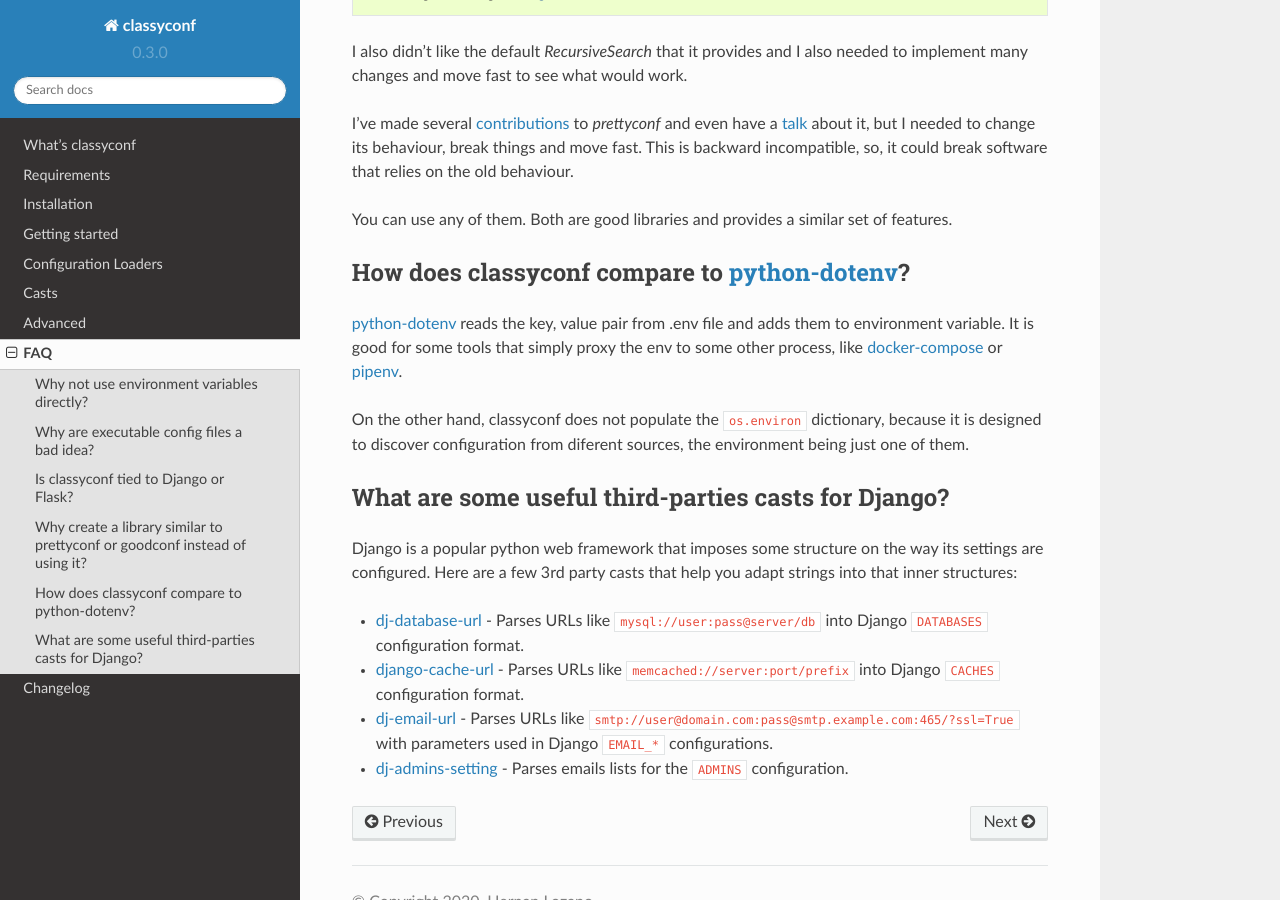
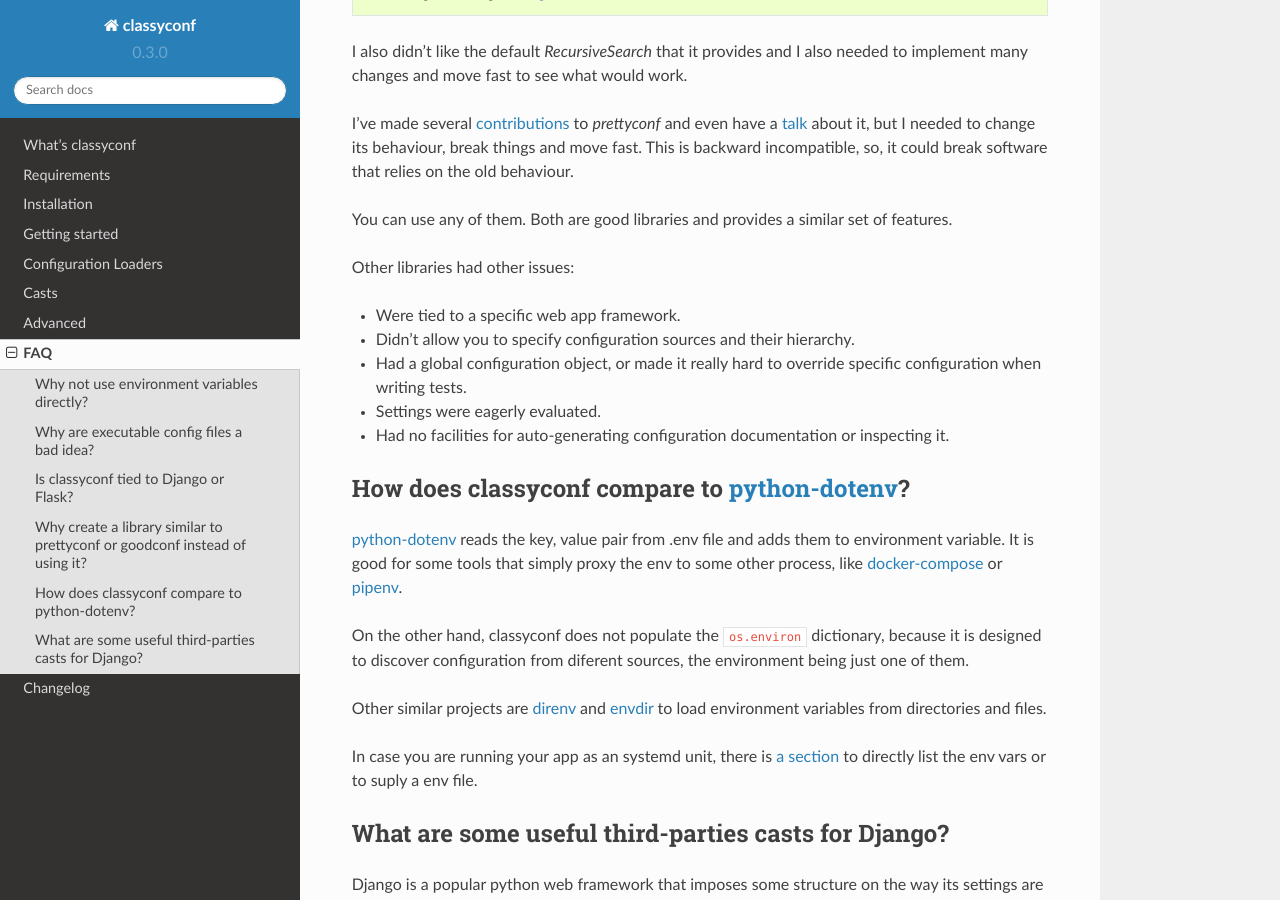
Before and after one commit to hernantz/classyconf, a Sphinx documentation site: the page built from docs/source/faq.rst, in a window 1280 px wide and 900 px high, scrolled down 1454 px. Built offline with Sphinx 7.4.7 and the Read the Docs theme 2.0.0, drawn with Linux system fonts in a browser that asks for light colours.

Commit message:
Improved FAQ

```diff
--- a/docs/source/faq.rst
+++ b/docs/source/faq.rst
@@ -83,6 +83,15 @@
 You can use any of them. Both are good libraries and provides a similar set of
 features.
 
+Other libraries had other issues:
+
+- Were tied to a specific web app framework.
+- Didn't allow you to specify configuration sources and their hierarchy.
+- Had a global configuration object, or made it really hard to override specific configuration when writing tests.
+- Settings were eagerly evaluated.
+- Had no facilities for auto-generating configuration documentation or inspecting it.
+
+
 .. _contributions: https://github.com/osantana/prettyconf/pulls?q=is%3Apr+author%3Ahernantz+is%3Aclosed
 .. _talk: https://www.youtube.com/watch?v=YciVleW7mzk
 
@@ -97,6 +106,20 @@
 On the other hand, classyconf does not populate the ``os.environ`` dictionary,
 because it is designed to discover configuration from diferent sources, the
 environment being just one of them.
+
+Other similar projects are direnv_ and envdir_ to load environment variables
+from directories and files.
+
+In case you are running your app as an systemd unit, there is `a section`_ to
+directly list the env vars or to suply a env file.
+
+
+.. _`python-dotenv`: https://github.com/theskumar/python-dotenv
+.. _`direnv`: https://direnv.net/
+.. _`envdir`: http://cr.yp.to/daemontools/envdir.html
+.. _`pipenv`: https://pipenv.readthedocs.io/en/latest/advanced/#automatic-loading-of-env
+.. _`a section`: https://serverfault.com/a/438945
+.. _`docker-compose`: https://docs.docker.com/compose/env-file/
 
 
 What are some useful third-parties casts for Django?
```
Also changed, not shown: other parts of docs/source/faq.rst (+0 -3 lines).
